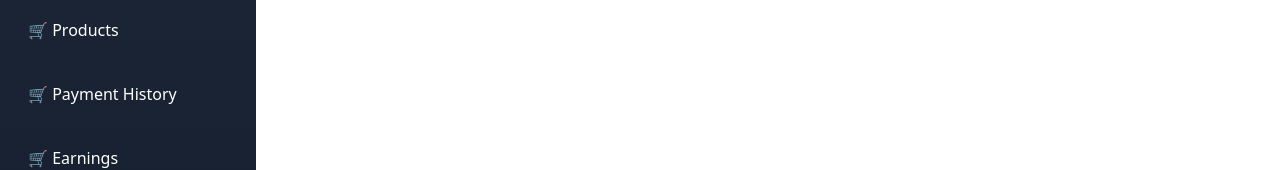
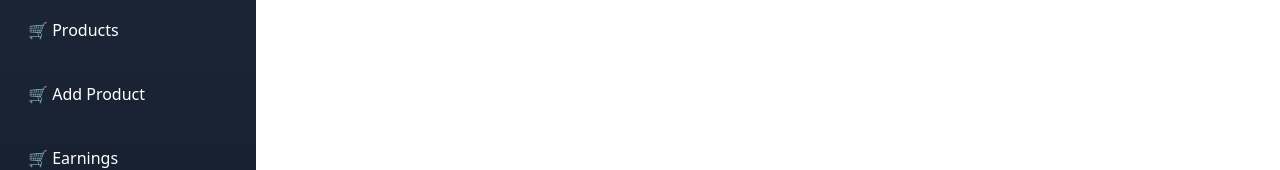
Before and after one commit to sajib689/admin-dashboard, a React (Vite) app: page / in a window 1280 px wide. Shown: the part 194-364 px from the top of the page. Built offline with nearby package versions, Linux system fonts and the light colour scheme.

Commit message:
update Sidebar component to change 'Payment History' link to 'Add Product'

```diff
--- a/src/components/Sidebar.jsx
+++ b/src/components/Sidebar.jsx
@@ -64,7 +64,7 @@ const Sidebar = () => {
                 : "hover:bg-teal-700"
             }`}
           >
-            🛒 Payment History
+            🛒 Add Product
           </Link>
           <Link
             to="/earnings"
```
